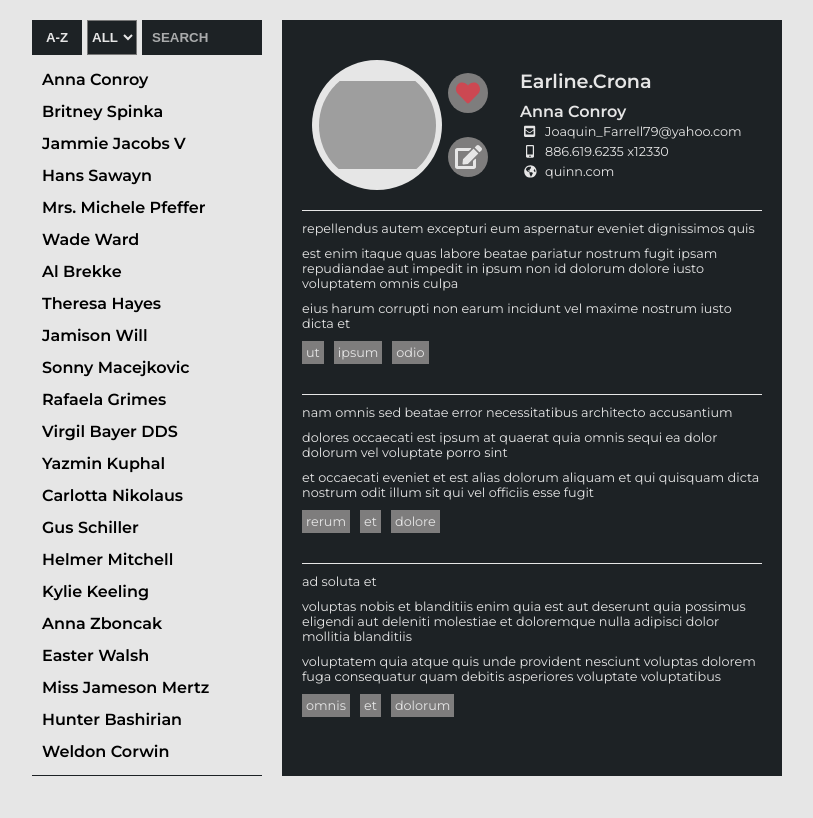
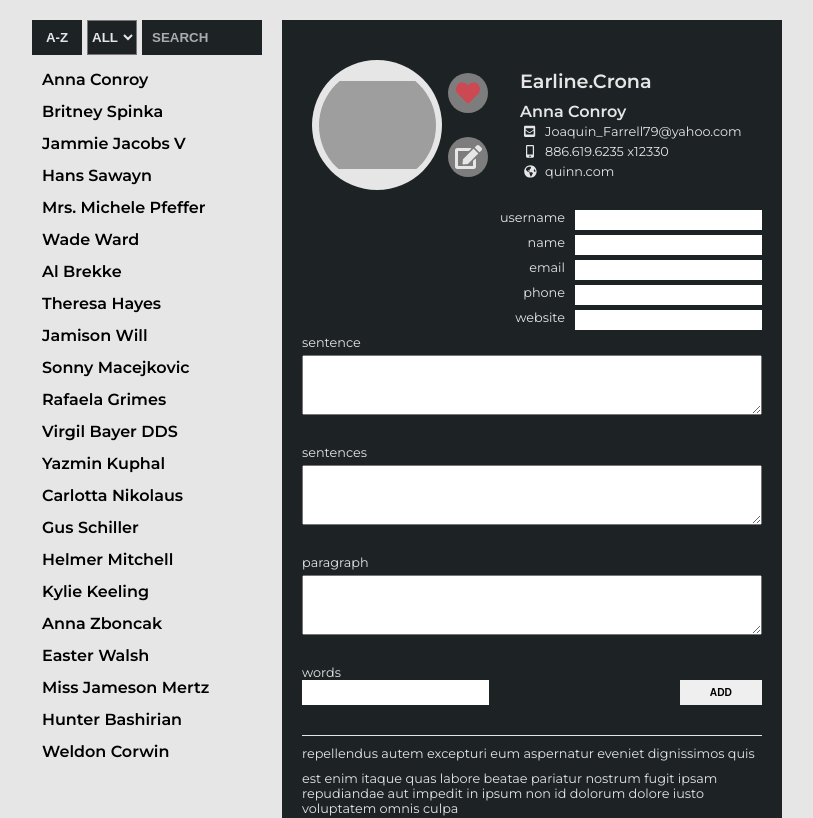
Before and after one commit to AdiKub/test-contacts, a React (Create React App) app: page / in a window 1280 px wide. Shown: the top 818 px of the page, without its empty margins (18-831 px from the left). Built offline with nearby package versions, Linux system fonts and the light colour scheme; grey boxes are pictures that could not be loaded.

Commit message:
created detailForm

```diff
--- /dev/null
+++ b/src/components/ContactInfoForm/index.js
@@ -0,0 +1,25 @@
+import React from 'react';
+
+//import { useSelector, useDispatch } from 'react-redux';
+
+import './styles.scss';
+
+const ContactInfoForm = () => {
+const inputNames = ['username', 'name', 'email', 'phone', 'website']
+  return (
+    <div className='contact-info-forms'>
+      {inputNames.map(form=>
+        <div key={form} className='contact-info-forms-form'>
+         {form}
+        <input
+          type='text'
+          name={form}
+          className='contact-info-forms-form__input'>
+        </input>
+        </div>
+        )}
+    </div>
+  );
+}
+
+export default ContactInfoForm;
--- /dev/null
+++ b/src/components/ContactInfoForm/styles.scss
@@ -0,0 +1,24 @@
+@import '../../assets/styles/mixins';
+@import '../../assets/styles/variables';
+
+
+.contact-info-forms {
+  display: flex;
+  flex-direction: column;
+
+
+  &-form {
+    margin-bottom: 5px;
+    color: $mainLight;
+    font-size: 0.8em;
+    display: flex;
+    justify-content: flex-end;
+
+    &__input {
+      padding: 5px;
+      height: 20px;
+      margin-left: 10px;
+    }
+  }
+
+}
--- /dev/null
+++ b/src/components/ContactPostForm/index.js
@@ -0,0 +1,32 @@
+import React from 'react';
+
+//import { useSelector, useDispatch } from 'react-redux';
+
+import './styles.scss';
+
+const ContactPostForm = () => {
+  const postArray = ['sentence', 'sentences', 'paragraph']
+
+  return (
+    <div className='contact-post-forms'>
+      {postArray.map(post=>
+        <div
+          className='contact-post-forms-form'>
+          {post}
+          <textarea
+            name={post}
+            className='contact-post-forms-form__textarea' />
+        </div>
+        )}
+      <div className='contact-post-forms-form'>
+        words
+        <div className='contact-post-forms-form-word'>
+          <input className='contact-post-forms-form-word__input'  />
+          <button className='contact-post-forms-form-word__button'> ADD </button>
+        </div>
+      </div>
+    </div>
+  );
+}
+
+export default ContactPostForm;
--- /dev/null
+++ b/src/components/ContactPostForm/styles.scss
@@ -0,0 +1,40 @@
+@import '../../assets/styles/mixins';
+@import '../../assets/styles/variables';
+
+.contact-post-forms {
+  color: $mainLight;
+  margin-bottom: 30px;
+
+  &-form {
+    font-size: 0.8em;
+    display: flex;
+    flex-direction: column;
+    margin-bottom: 30px;
+
+    &__textarea {
+      margin-top: 5px;
+      height: 60px;
+    }
+
+    &-word {
+      width: 100%;
+      display: flex;
+      justify-content: space-between;
+      &__input {
+        padding: 5px;
+        margin-right: 20px;
+      }
+
+      &__button {
+        padding: 5px 30px;
+        font-size: 0.8em;
+        font-weight: bold;
+        &:hover {
+          cursor: pointer;
+        }
+      }
+    }
+
+
+  }
+}
--- a/src/components/DetailContact/index.js
+++ b/src/components/DetailContact/index.js
@@ -2,6 +2,7 @@ import React from 'react';
 
 //import { useSelector, useDispatch } from 'react-redux';
 import ContactCard from '../ContactCard'
+import DetailForm from '../DetailForm'
 import ContactPost from '../ContactPost'
 import contacts from '../../assets/contacts.json'
 import './styles.scss';
@@ -11,6 +12,7 @@ const DetailContact = () => {
   return (
     <div className='detail-contact-container'>
       <ContactCard contacts={contacts} />
+      <DetailForm />
       <ContactPost contacts={contacts}/>
     </div>
   );
--- /dev/null
+++ b/src/components/DetailForm/index.js
@@ -0,0 +1,18 @@
+import React from 'react';
+
+//import { useSelector, useDispatch } from 'react-redux';
+import ContactPostForm from '../ContactPostForm'
+import ContactInfoForm from '../ContactInfoForm'
+import './styles.scss';
+
+const DetailForm = () => {
+
+  return (
+    <div className='detail-form'>
+      <ContactInfoForm />
+      <ContactPostForm />
+    </div>
+  );
+}
+
+export default DetailForm;
--- /dev/null
+++ b/src/components/DetailForm/styles.scss
@@ -0,0 +1,2 @@
+@import '../../assets/styles/mixins';
+@import '../../assets/styles/variables';
```
